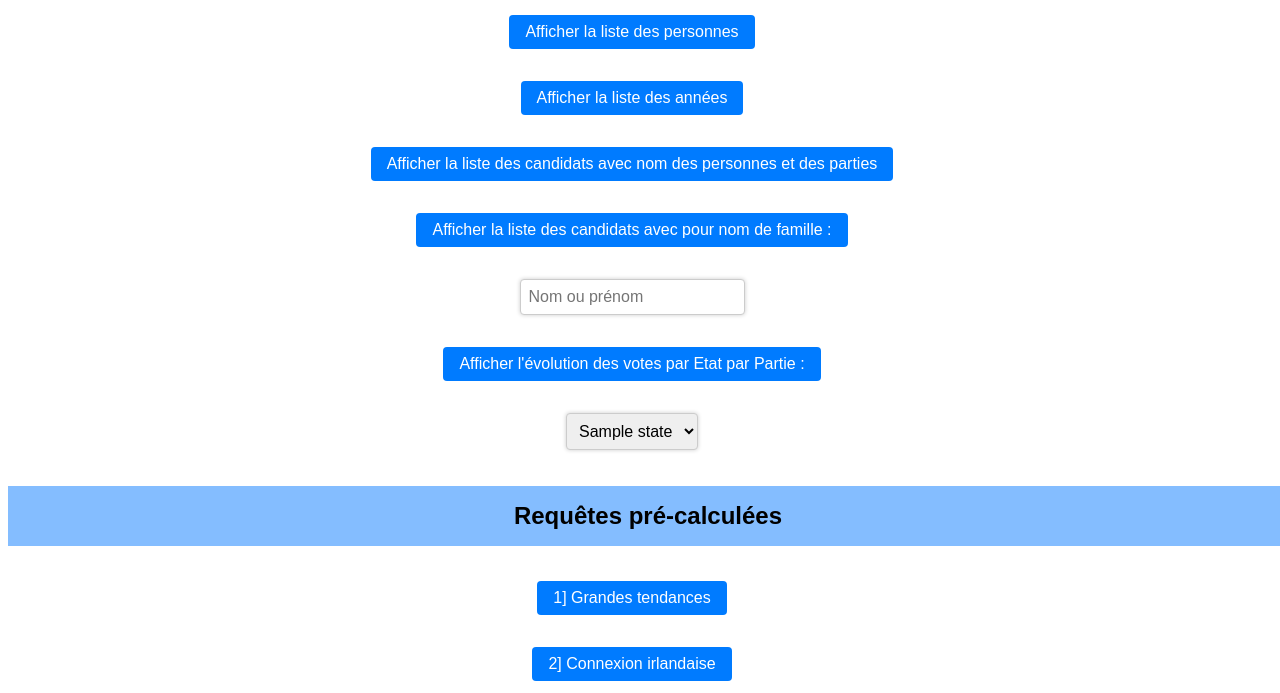
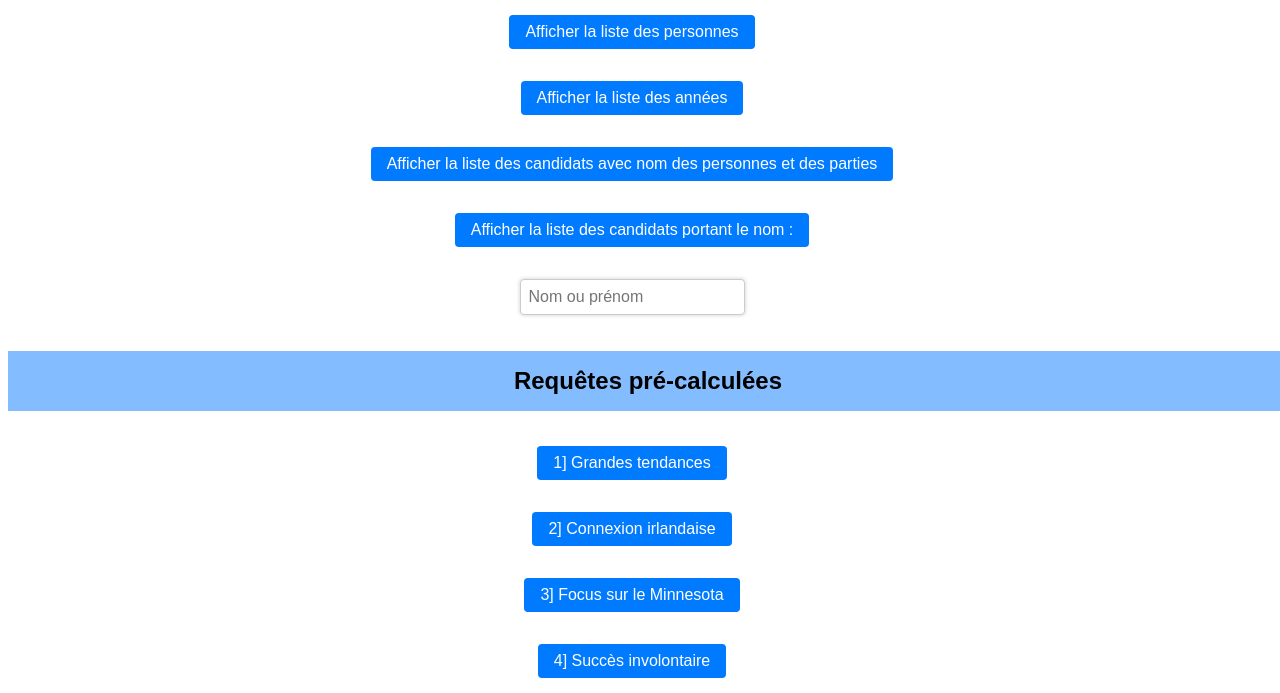
Before and after one commit to ThibaultNG/bdm-election, a Flask app: page / in a window 1280 px wide. Shown: the part 293-986 px from the top of the page. Run offline with Flask 3, Linux system fonts and the light colour scheme; a database or web service that is not in the repository returns one stand-in record (values such as "Sample title"); parts of the project's set-up code (start-up, migrations or seed data) failed here and were passed over; some libraries are stand-ins or nearby versions.

Commit message:
comment not working link

```diff
--- a/python/gui/templates/index.html
+++ b/python/gui/templates/index.html
@@ -22,17 +22,17 @@
                         Afficher la liste des candidats avec nom des personnes et des parties
                     </button>
                     <button type="submit" formaction="http://localhost:5000/candidate-by-name">
-                        Afficher la liste des candidats avec pour nom de famille :
+                        Afficher la liste des candidats portant le nom :
                     </button>
                     <input type="text" name="input-name" placeholder="Nom ou prénom">
-                    <button type="submit" formaction="http://localhost:5000/evolve-vote-1">
-                        Afficher l'évolution des votes par Etat par Partie :
-                    </button>
-                    <select name="input-state">
-                        {% for row in results %}
-                            <option>{{ row[1] }}</option>
-                        {% endfor %}
-                    </select>
+{#                    <button type="submit" formaction="http://localhost:5000/evolve-vote-1">#}
+{#                        Afficher l'évolution des votes par Etat par Partie :#}
+{#                    </button>#}
+{#                    <select name="input-state">#}
+{#                        {% for row in results %}#}
+{#                            <option>{{ row[1] }}</option>#}
+{#                        {% endfor %}#}
+{#                    </select>#}
                 </form>
                 <h2>Requêtes pré-calculées</h2>
                 <form class="query-buttons" method="get">
```
